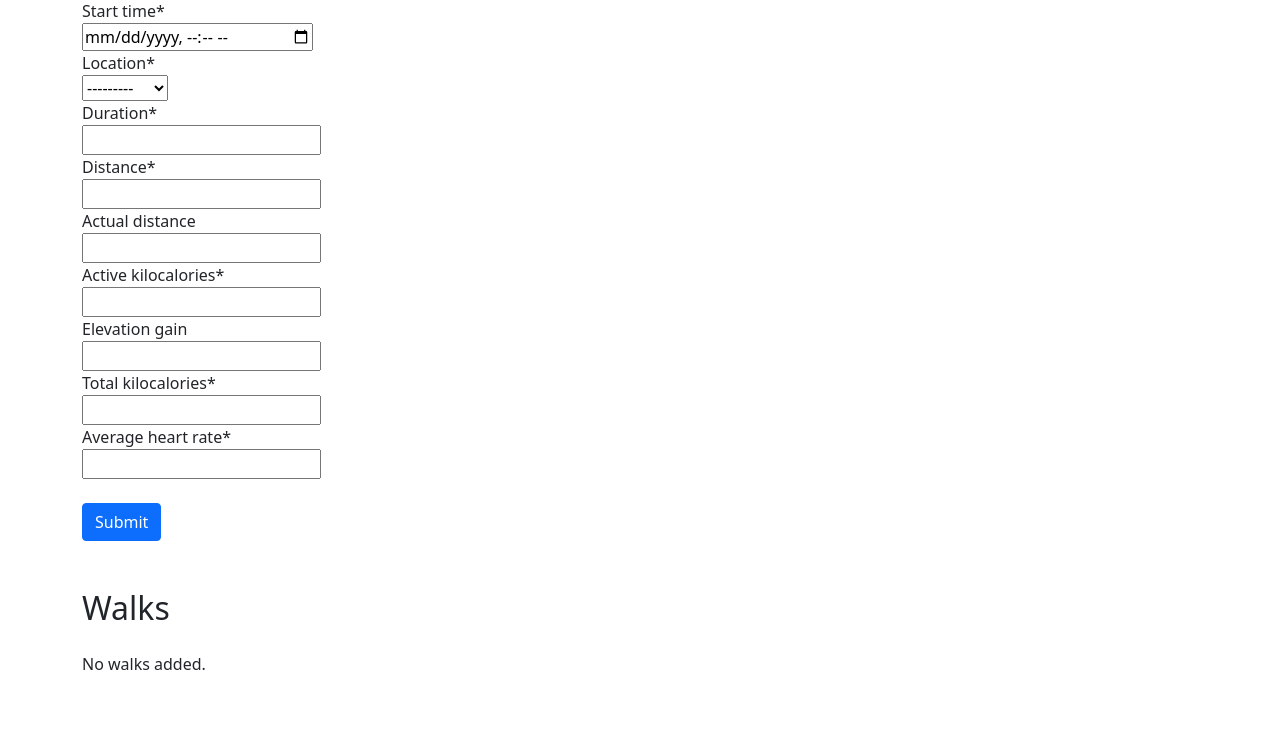
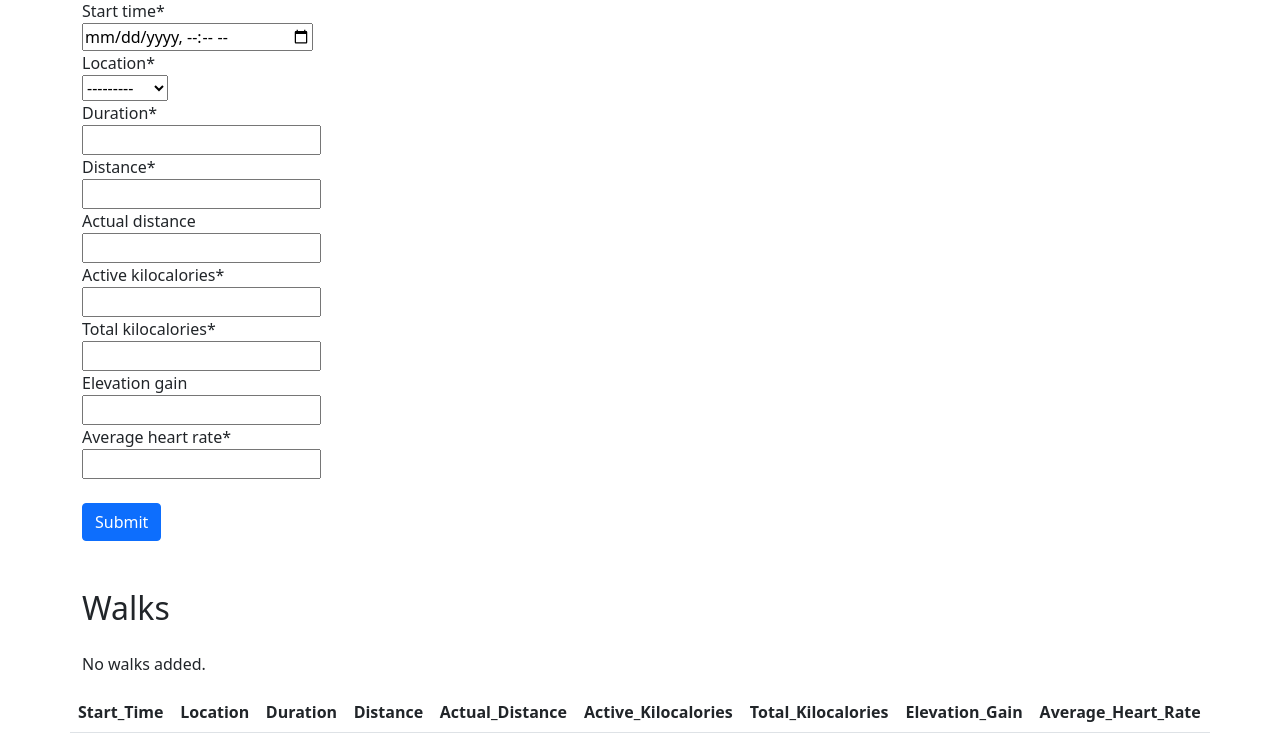
Before and after one commit to Matt-Mcl/workout-app, a Django app: page /walks/ in a window 1280 px wide. Shown: the part 87-836 px from the top of the page. Before the commit the page ends 757 px from the top, so only its background shows below. Run offline with Django 4.2, Linux system fonts and the light colour scheme; the visitor is signed in with stand-in values (Sample User, id 1); data comes from the database, SQL or seed files in the repository; data that the repository does not hold is empty; some libraries are stand-ins or nearby versions.

Commit message:
Adds table to walk view

```diff
--- a/workoutapp/workouts/forms.py
+++ b/workoutapp/workouts/forms.py
@@ -11,7 +11,7 @@ class WalkForm(forms.ModelForm):
 
     class Meta:
         model = Walk
-        fields = ('start_time', 'location', 'duration', 'distance', 'actual_distance', 'active_kilocalories', 'elevation_gain', 'total_kilocalories', 'average_heart_rate')
+        fields = ('start_time', 'location', 'duration', 'distance', 'actual_distance', 'active_kilocalories', 'total_kilocalories', 'elevation_gain', 'average_heart_rate')
 
         widgets = {
             'start_time': DateTimeInput(),
--- a/workoutapp/workouts/templates/workouts/walks.html
+++ b/workoutapp/workouts/templates/workouts/walks.html
@@ -1,11 +1,9 @@
 <!DOCTYPE html>
 <html>
     <head>
-        <!-- Required meta tags -->
     <meta charset="utf-8">
     <meta name="viewport" content="width=device-width, initial-scale=1">
 
-        <!-- Bootstrap CSS -->
     <link href="https://cdn.jsdelivr.net/npm/bootstrap@5.0.2/dist/css/bootstrap.min.css" rel="stylesheet" integrity="sha384-EVSTQN3/azprG1Anm3QDgpJLIm9Nao0Yz1ztcQTwFspd3yD65VohhpuuCOmLASjC" crossorigin="anonymous">
 
     <title>Django ModelForms</title>
@@ -18,31 +16,45 @@
             <h2 class="my-4">Add a new walk</h2>
             <form method="post" enctype="multipart/form-data">
                 {% csrf_token %}
-                                {{walk_form|crispy}}
+                        {{ walk_form|crispy }}
                         <button class="btn btn-primary my-4" type="submit">Submit</button>
             </form>
             <!--Django Model-->
             <h2 class="my-4">Walks</h2>
             <div class="row">
-                        <table>
+                <table class="table">
+                    <tr>
+                        {% for field in walk_form.fields %}
+                            <th>{{ field | title }}</th>
+                        {% endfor %}
+                    </tr>
                     {% for w in walks %}
-                                <h4>{{w.start_time}}</h4>
-                                <p>Location: {{w.get_location_display}}</p>
-                                <p>{{w.duration}}</p>
-                                <p>{{w.distance}}</p>
-                                <p>{{w.actual_distance}}</p>
-                                <p>{{w.active_kilocalories}}</p>
-                                <p>{{w.total_kilocalories}}</p>
-                                <p>{{w.elevation_gain}}</p>
-                                <p>{{w.average_heart_rate}}</p>
+                        <tr>
+                        <td>{{ w.start_time }}</td>
+                        <td>{{ w.get_location_display }}</td>
+                        <td>{{ w.duration }}</td>
+                        <td>{{ w.distance }} km</td>
+                        {% if w.actual_distance %}
+                            <td>{{ w.actual_distance }} km</td>
+                        {% else %}
+                            <td></td>
+                        {% endif %}
+                        <td>{{ w.active_kilocalories }}</td>
+                        <td>{{ w.total_kilocalories }}</td>
+                        {% if w.elevation_gain %}
+                            <td>{{ w.elevation_gain }} km</td>
+                        {% else %}
+                            <td></td>
+                        {% endif %}
+                        <td>{{ w.average_heart_rate }} BPM</td>
+                        </tr>
                     {% empty %}
-                        </table>
                     <p>No walks added.</p>
                     {% endfor %}
+                </table>
             </div>
         </div>
 
-        <!-- Option 1: Bootstrap Bundle with Popper -->
         <script src="https://cdn.jsdelivr.net/npm/bootstrap@5.0.2/dist/js/bootstrap.bundle.min.js" integrity="sha384-MrcW6ZMFYlzcLA8Nl+NtUVF0sA7MsXsP1UyJoMp4YLEuNSfAP+JcXn/tWtIaxVXM" crossorigin="anonymous"></script>
         <script src="https://cdn.jsdelivr.net/npm/html-duration-picker@latest/dist/html-duration-picker.min.js"></script>
     </body>
```
Lines whose indentation alone changed are shown as unchanged.
